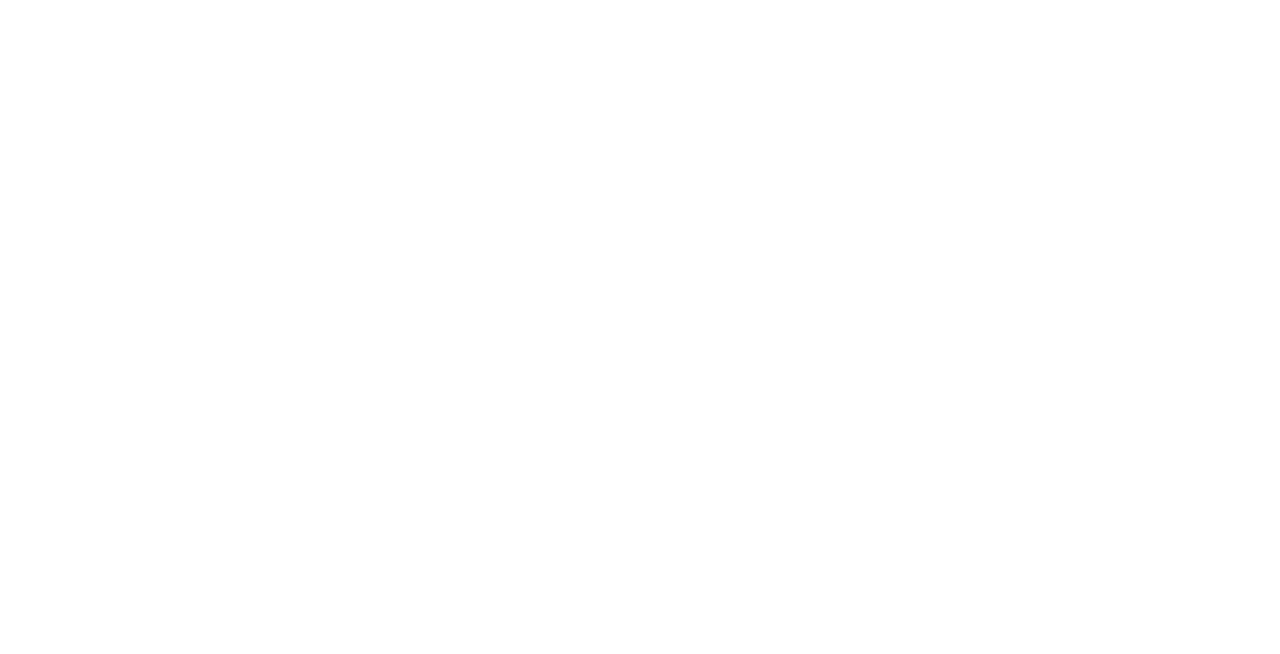
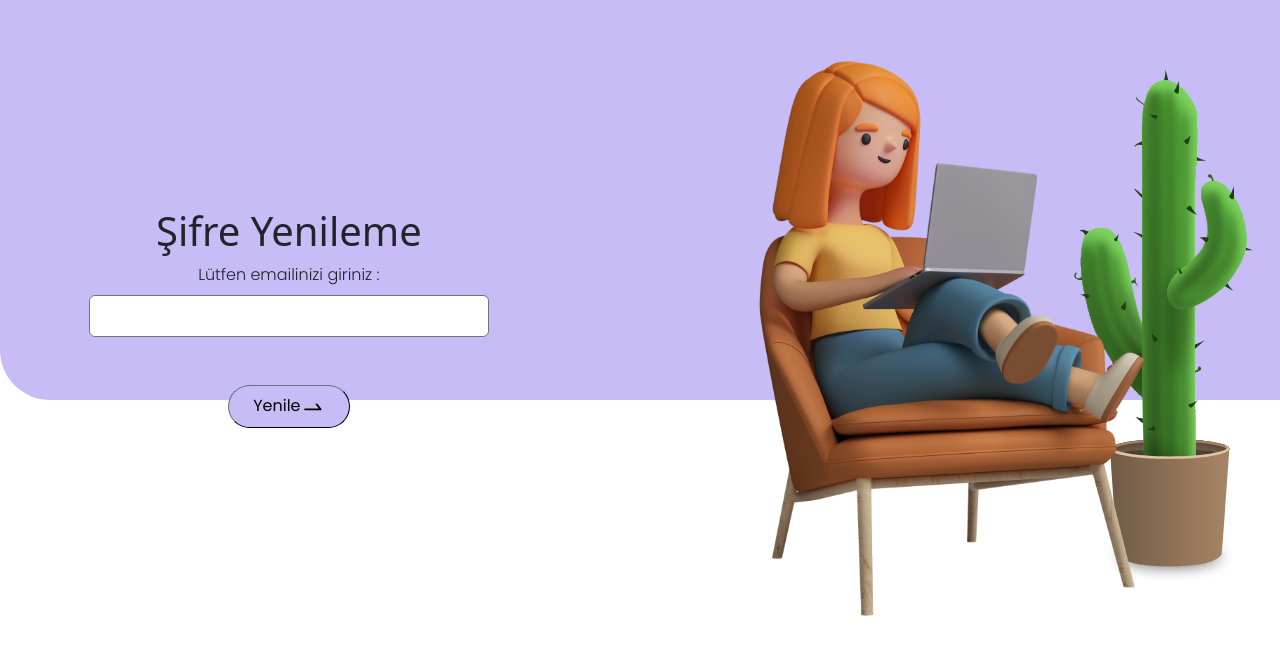
Before and after one commit to polat-code/iytechli_front_end_v1, a React (Create React App) app: page /forget-password in a window 1280 px wide. Before the commit this address had no page. Shown: the top 654 px of the page. Built offline with nearby package versions, Linux system fonts and the light colour scheme.

Commit message:
Forget Password added

```diff
--- a/src/App.js
+++ b/src/App.js
@@ -15,6 +15,7 @@
 import Signup from "./components/Signup/Signup";
 import UserProfilePublic from "./components/UserProfilePublic/UserProfilePublic";
 import EmailVerification from "./components/EmailVerification/EmailVerification";
+import ForgetPassword from "./components/ForgetPassword/ForgetPassword";
 
 function App() {
   // Fake data injection
@@ -58,6 +59,7 @@
       <Route path="/signup" element={<Signup />} />
       <Route path="/user-profile-public" element={<UserProfilePublic />} />
       <Route path="/email-verification" element={<EmailVerification />} />
+      <Route path="/forget-password" element={<ForgetPassword />} />
     </Routes>
   );
 }
--- /dev/null
+++ b/src/components/ForgetPassword/ForgetPassword.css
@@ -0,0 +1,68 @@
+@import url('https://fonts.googleapis.com/css2?family=Poppins:ital,wght@0,100;0,200;0,300;0,400;0,500;0,600;0,700;0,800;0,900;1,100;1,200;1,300;1,400;1,500;1,600;1,700;1,800;1,900&display=swap');
+
+body, html {
+    height: 100%;
+    margin: 0;
+    padding: 0;
+    font-family: 'Poppins';
+    font-style: normal;
+
+}
+.welcome-back-style {
+    font-family: 'Poppins';
+    font-style: normal;
+    font-weight: 300;
+}
+.email-text {
+    font-family: 'Poppins';
+    font-style: normal;
+    font-weight: 300;
+}
+.password-text {
+    font-family: 'Poppins';
+    font-style: normal;
+    font-weight: 300;
+}
+.btn-login {
+    font-family: 'Poppins';
+    font-style: normal;
+    background-color: #C8BCF6;
+    font-size: 1rem;
+}
+.sign-up-button {
+    color:black;
+    font-size: 14px;
+
+}
+.sign-up-button:hover {
+    color: #8e7cd4;
+}
+.account-message {
+    font-size: 14px;
+}
+.relative-div {
+    position: relative; /* İçerik, arkaplandan üstte olmalı */
+    z-index: 1;
+
+}
+.responsive-input-grup {
+    width: 300px;
+}
+
+@media (min-width: 576px) {
+    .responsive-input-grup {
+        width: 400px;
+    }
+  }
+
+
+.color-block-background {
+    position: fixed;
+    width: 100%; /* Sağdan %40 genişlik */
+    height: 50%; /* Üstten %50 yükseklik */
+    top: 0; /* Üst kenardan başlar */
+    right: 0; /* Sağ kenardan başlar */
+    background-color: #C8BCF6; /* Burada istediğiniz rengi kullanın */
+    z-index: -1; /* İçerik üzerinde görünmemesi için */
+    border-bottom-left-radius: 50px; /* Sol alt köşeyi yuvarlak yapar */
+}
--- /dev/null
+++ b/src/components/ForgetPassword/ForgetPassword.js
@@ -0,0 +1,108 @@
+import React, { useState } from "react";
+import loginButtonIconPhoto from "../../images/icons/login_button_icon.svg";
+import animePhoto from "../../images/anime_photo.svg";
+import "./ForgetPassword.css";
+
+function ForgetPassword() {
+  const [email, setEmail] = useState("");
+  const [verificationCode, setVerificationCode] = useState();
+
+  const handleResetPassword = () => {
+    // Make invisible for email.
+    const verificationCodeBlock = document.querySelector(
+      "#password-email-verification-code"
+    );
+    verificationCodeBlock.classList.toggle("d-none");
+    const resetPasswordButton = document.querySelector("#resetPasswordButton");
+    resetPasswordButton.disabled = true;
+
+    // Make visible for email code.
+    const emailVerificationCodeBlock = document.querySelector(
+      "#email-verification"
+    );
+    emailVerificationCodeBlock.classList.toggle("d-none");
+  };
+
+  const handleVerificationCode = () => {};
+
+  return (
+    <>
+      <div className="relative-div color-block-background"></div>
+      <div className="relative-div d-flex flex-column-reverse flex-lg-row align-items-center justify-content-lg-between">
+        <div className="relative-div d-flex justify-content-center align-items-center w-50">
+          <div className="relative-div d-flex flex-column">
+            {/* Title */}
+
+            <h1 className="d-flex justify-content-center">Şifre Yenileme</h1>
+            {/* Title END */}
+            <div id="email-verification">
+              <div className="relative-div d-flex flex-column email responsive-input-grup">
+                <label
+                  htmlFor="email"
+                  className="email-text d-flex justify-content-center mb-2"
+                >
+                  Lütfen emailinizi giriniz :
+                </label>
+                <input
+                  type="text"
+                  name=""
+                  id="email"
+                  className="border rounded-2 border-secondary p-2 email-text"
+                  value={email}
+                  onChange={(e) => setEmail(e.target.value)}
+                />
+              </div>
+
+              <div className="relative-div d-flex justify-content-center mt-5">
+                <button
+                  id="resetPasswordButton"
+                  className="btn-login rounded-5 border-1 border-dark py-2 px-4"
+                  onClick={handleResetPassword}
+                >
+                  Yenile
+                  <img src={loginButtonIconPhoto} alt="" />
+                </button>
+              </div>
+            </div>
+
+            {/* Email Code */}
+            <div id="password-email-verification-code" className="d-none">
+              <div className="relative-div d-flex flex-column email responsive-input-grup mt-4">
+                <label
+                  htmlFor="email"
+                  className="email-text d-flex justify-content-center mb-2"
+                >
+                  Lütfen emailinizi gönderilen kodu giriniz :
+                </label>
+                <input
+                  type="text"
+                  name=""
+                  id="email"
+                  className="border rounded-2 border-secondary p-2 email-text"
+                  value={verificationCode}
+                  onChange={(e) => setVerificationCode(e.target.value)}
+                />
+              </div>
+
+              <div className="relative-div d-flex justify-content-center mt-5">
+                <button
+                  className="btn-login rounded-5 border-1 border-dark py-2 px-4"
+                  onClick={handleVerificationCode}
+                >
+                  Doğrula
+                  <img src={loginButtonIconPhoto} alt="" />
+                </button>
+              </div>
+            </div>
+          </div>
+        </div>
+
+        <div className="relative-div">
+          <img src={animePhoto} alt="" className="img-fluid anime-photo-size" />
+        </div>
+      </div>
+    </>
+  );
+}
+
+export default ForgetPassword;
```
